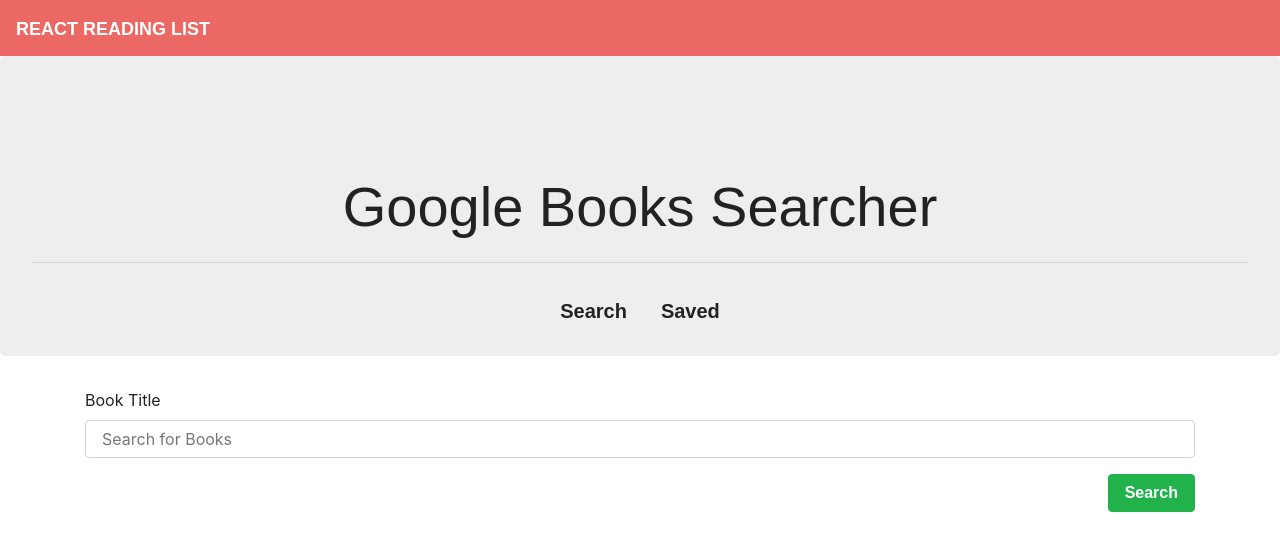
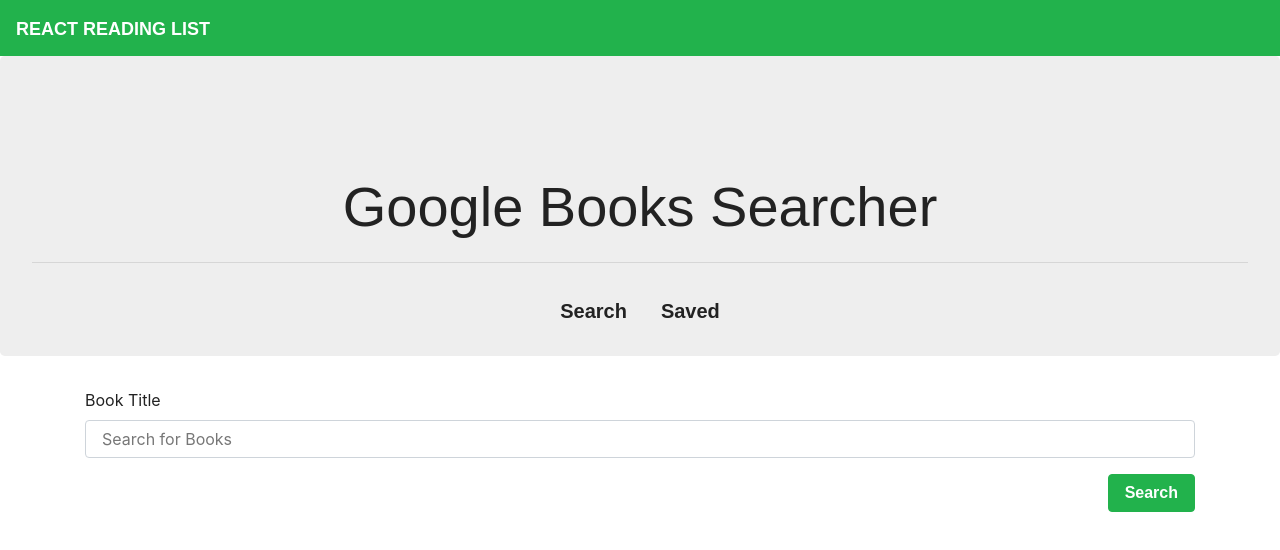
Before and after one commit to Akili1999/reactBooks, a React (Create React App) app in the folder client/: page / in a window 1280 px wide. Shown: the top 550 px of the page. Built offline with nearby package versions, Linux system fonts and the light colour scheme; a web font is replaced by a local one.

Commit message:
no fix for saved

```diff
--- a/client/src/components/Nav/index.js
+++ b/client/src/components/Nav/index.js
@@ -2,7 +2,7 @@
 
 function Nav() {
   return (
-    <nav className="navbar navbar-expand-lg navbar-dark bg-primary">
+    <nav className="navbar navbar-expand-lg navbar-dark bg-success">
       <a className="navbar-brand" href="/">
         React Reading List
       </a>
--- a/client/src/pages/Saved.js
+++ b/client/src/pages/Saved.js
@@ -63,7 +63,7 @@
                   >
                     {book.title}
                   </a>
-                  <p>Written By {book.author}</p>
+                  <p>By {book.author}</p>
                   <p>
                   <img align="left" style={{paddingRight:10}}
                     src={book.image} alt="new"
```
